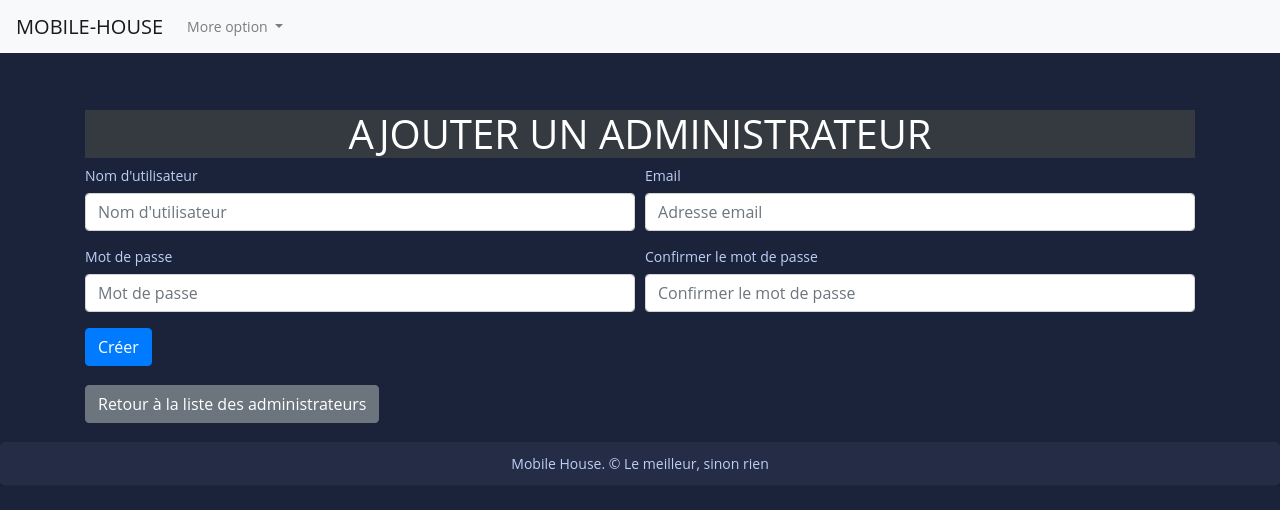
After one commit to lokossouxolali/mobilehome, a Django app: page /admin_add in a window 1280 px wide. The commit adds this page. Shown: the top 510 px of the page. Run offline with Django 5.2, Linux system fonts and the light colour scheme; a user stored in the database is signed in.

Commit message:
Possibiliter d'ajouter un administrateur a partir de la page d'acceuil

```diff
--- a/fact_app/urls.py
+++ b/fact_app/urls.py
@@ -5,6 +5,10 @@ urlpatterns = [
     path('', views.HomeView.as_view(), name='home'),
     path('add_customer', views.AddCustomerView.as_view(), name='add-customer'),
     path('add_invoice', views.AddInvoiceView.as_view(), name='add-invoice'),
-    path('view-invoice/<int:pk>', views.InvoiceVisualizationView.as_view(), name='view-invoice'),
-    path('invoice_pdf/<int:pk>', views.get_invoice_pdf, name="invoice-pdf")
+    path('view_invoice/<int:pk>', views.InvoiceVisualizationView.as_view(), name='view-invoice'),
+    path('invoice_pdf/<int:pk>', views.get_invoice_pdf, name="invoice-pdf"),
+    path('admin_add', views.add_admin, name='add-admin'),
+    path('admin_list', views.admin_list, name ='admin-list'),
+    #Url pour modifier un administrateur
+    #path('admin_edit/<int:admin_id>/', views.edit_admin, name='edit-admin'),
 ]
--- a/fact_app/views.py
+++ b/fact_app/views.py
@@ -185,3 +185,70 @@ def get_invoice_pdf(request, *args, **kwargs):
 
         except Exception as e:
             return HttpResponse(f"Erreur lors de la génération du PDF : {e}", status=500)
+
+
+# views.py
+from django.contrib.auth.models import User
+from django.contrib.auth.decorators import login_required
+from django.shortcuts import render, redirect
+from django.contrib import messages
+from django import forms
+
+# Formulaire personnalisé pour créer un administrateur
+class AdminCreationForm(forms.ModelForm):
+    class Meta:
+        model = User
+        fields = ['username', 'email', 'password']
+
+    def save(self, commit=True):
+        user = super().save(commit=False)
+        user.is_staff = True  # Définit l'utilisateur comme administrateur
+        user.set_password(self.cleaned_data['password'])  # Hache le mot de passe
+        if commit:
+            user.save()
+        return user
+
+# Vue pour ajouter un administrateur
+@login_required
+def add_admin(request):
+    if request.method == 'POST':
+        form = AdminCreationForm(request.POST)
+        if form.is_valid():
+            form.save()
+            messages.success(request, "Administrateur créé avec succès !")
+            return redirect('admin_list')  # Remplacez par votre URL cible
+    else:
+        form = AdminCreationForm()
+
+    return render(request, 'add_admin.html', {'form': form})
+
+# views.py
+@login_required
+def admin_list(request):
+    admins = User.objects.filter(is_staff=True)
+    return render(request, 'admin_list.html', {'admins': admins})
+
+
+#Vue pour modifier un administrateur
+"""from django.shortcuts import render, get_object_or_404, redirect
+from django.contrib.auth.models import User
+from django.contrib import messages
+from .forms import AdminForm
+
+def edit_admin(request, admin_id):
+    # Récupérer l'administrateur à partir de son ID
+    admin = get_object_or_404(User, id=admin_id)
+
+    # Si la méthode est POST, traiter les données du formulaire
+    if request.method == 'POST':
+        form = AdminForm(request.POST, instance=admin)
+        if form.is_valid():
+            form.save()
+            messages.success(request, "L'administrateur a été modifié avec succès.")
+            return redirect('admin-list')  # Rediriger vers la liste des administrateurs
+        else:
+            messages.error(request, "Erreur lors de la modification de l'administrateur.")
+    else:
+        form = AdminForm(instance=admin)
+
+    return render(request, 'edit_admin.html', {'form': form, 'admin': admin})"""
--- /dev/null
+++ b/templates/add_admin.html
@@ -0,0 +1,42 @@
+{% extends "base.html" %}
+{% load static %}
+
+{% block content %}
+{% if messages %}
+    <div class="messages">
+        {% for message in messages %}
+        <h1 height="60px" class="{{ message.tags }}">{{ message }}</h1>
+        {% endfor %}
+    </div>
+{% endif %}
+<br><br>
+<h1 class="text-capitalize text-center mx-10 bg-dark text-white">AJOUTER UN ADMINISTRATEUR</h1>
+
+<form method="post">
+    {% csrf_token %}
+    <div class="form-row">
+        <div class="form-group col-md-6">
+            <label for="username">Nom d'utilisateur</label>
+            <input name="username" required type="text" class="form-control" id="username" placeholder="Nom d'utilisateur">
+        </div>
+        <div class="form-group col-md-6">
+            <label for="email">Email</label>
+            <input name="email" required type="email" class="form-control" id="email" placeholder="Adresse email">
+        </div>
+    </div>
+    <div class="form-row">
+        <div class="form-group col-md-6">
+            <label for="password1">Mot de passe</label>
+            <input name="password1" required type="password" class="form-control" id="password1" placeholder="Mot de passe">
+        </div>
+        <div class="form-group col-md-6">
+            <label for="password2">Confirmer le mot de passe</label>
+            <input name="password2" required type="password" class="form-control" id="password2" placeholder="Confirmer le mot de passe">
+        </div>
+    </div>
+    <button type="submit" class="btn btn-primary">Créer</button>
+</form>
+<br>
+<a href="{% url 'admin-list' %}" class="btn btn-secondary">Retour à la liste des administrateurs</a>
+<br><br>
+{% endblock content %}
--- a/templates/base.html
+++ b/templates/base.html
@@ -29,7 +29,7 @@
                     More option
                   </a>
                   <div class="dropdown-menu">
-                    <a class="dropdown-item" href="#">Ajouter un administrateur</a>
+                    <a class="dropdown-item" href="{% url 'add-admin' %}">Ajouter un administrateur</a>
                     <div class="dropdown-divider"></div>
                     <a class="dropdown-item" href="#">Statistiques</a>
                   </div>
```
Also changed, not shown: fact_app/forms.py (added, +14 -0 lines), templates/admin_list.html (added, +52 -0 lines), templates/edit_admin.html (added, +46 -0 lines), db.sqlite3.
